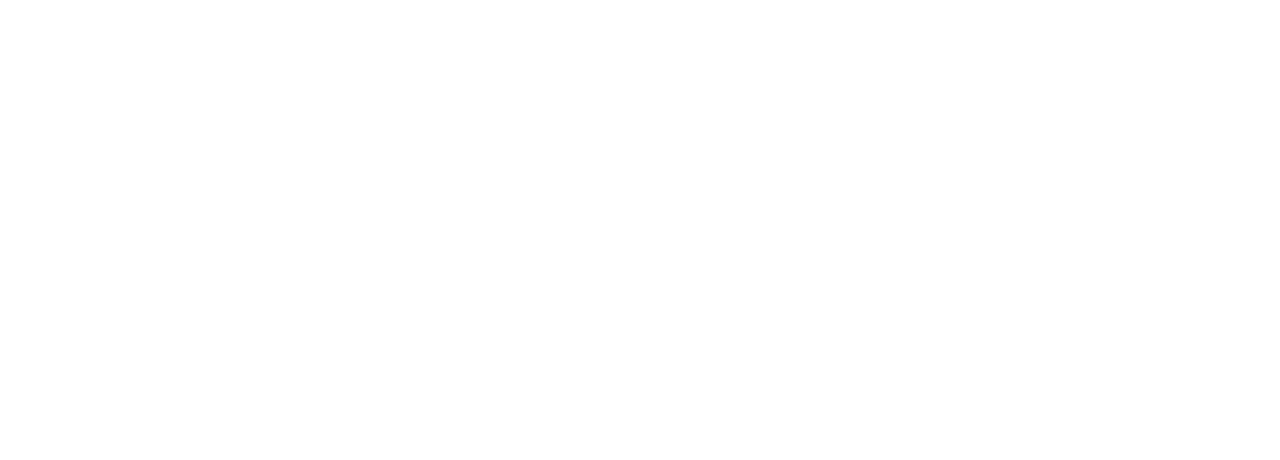
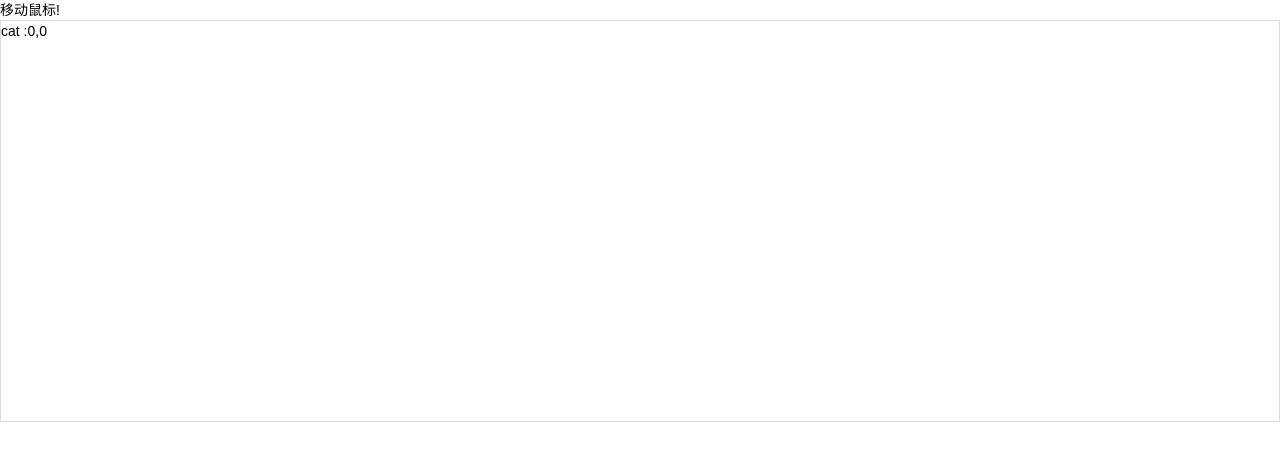
Before and after one commit to yaeSakuras/react-exp, a React (Create React App) app: page /renderProps in a window 1280 px wide. Shown: the top 460 px of the page. Built offline with nearby package versions, Linux system fonts and the light colour scheme.

Commit message:
render props

```diff
--- /dev/null
+++ b/src/page/renderProps.js
@@ -0,0 +1,60 @@
+import React from 'react';
+class Cat extends React.Component {
+    render() {
+        const mouse = this.props.mouse;
+        return (
+            <div>cat :{ mouse.x + ','+mouse.y }</div>
+        );
+    }
+}
+
+function withMouse(Component) {
+    return class extends React.Component {
+        render() {
+            return (
+                <Mouse render={mouse => (
+                    <Component {...this.props} mouse={mouse} />
+                )}/>
+            );
+        }
+    }
+}
+
+class Mouse extends React.Component {
+    constructor(props) {
+        super(props);
+        this.handleMouseMove = this.handleMouseMove.bind(this);
+        this.state = { x: 0, y: 0 };
+    }
+
+    handleMouseMove(event) {
+        this.setState({
+            x: event.clientX,
+            y: event.clientY
+        });
+    }
+
+    render() {
+        return (
+            <div style={{ height: '400px',border:'1px solid #ddd' }} onMouseMove={this.handleMouseMove}>
+                {this.props.render(this.state)}
+            </div>
+        );
+    }
+}
+class MouseTracker extends React.Component {
+    render() {
+        const MouseHoc = withMouse(Cat);
+        return (
+            <div>
+                <h1>移动鼠标!</h1>
+                <MouseHoc />
+                {/*<Mouse render={mouse => (*/}
+                {/*    <Cat mouse={mouse} />*/}
+                {/*)}/>*/}
+            </div>
+        );
+    }
+}
+
+export default MouseTracker;
--- a/src/router.js
+++ b/src/router.js
@@ -7,6 +7,7 @@
 const Clicks = React.lazy(() => import("./page/clicks"));
 const Child = React.lazy(() => import("./page/child"));
 const RefTest = React.lazy(() => import("./page/refs"));
+const RenderProps = React.lazy(() => import("./page/renderProps"));
 
 export default [
     {
@@ -38,5 +39,8 @@
     },{
         path: '/reftest',
         component: RefTest
+    },{
+        path: '/renderProps',
+        component: RenderProps
     }
 ];
```
